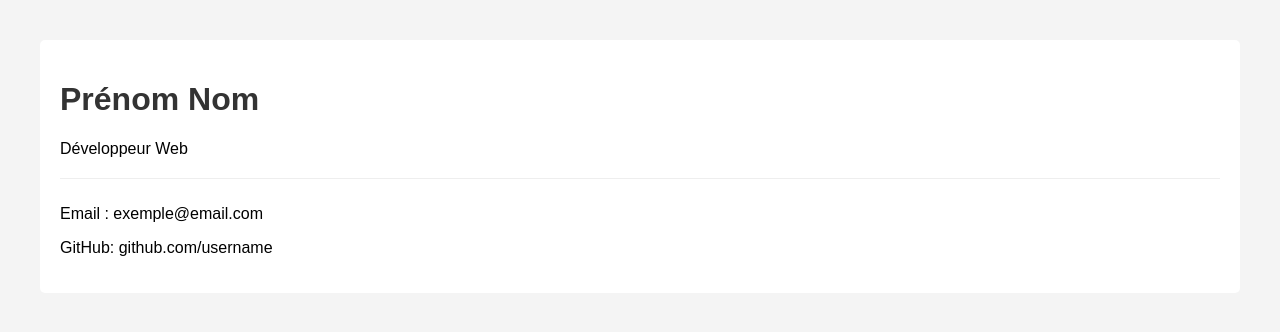
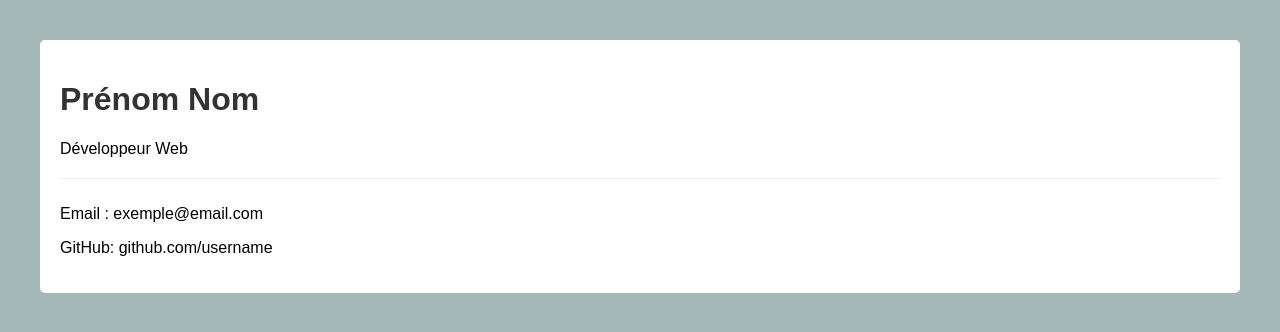
Before and after one commit to Mhd-git-tech/Carte-de-visite, a plain HTML site: page index.html in a window 1280 px wide. Drawn offline with Linux system fonts and the light colour scheme.

Commit message:
Update index.html
proposition apporter par le reviewer

```diff
--- a/index.html
+++ b/index.html
@@ -8,7 +8,7 @@
         body{
             font-family: Arial, sans-serif;
             margin: 40px;
-            background-color: #f4f4f4;
+            background-color: #a4b9b8;
         }
         .card{
             background: white;
```
